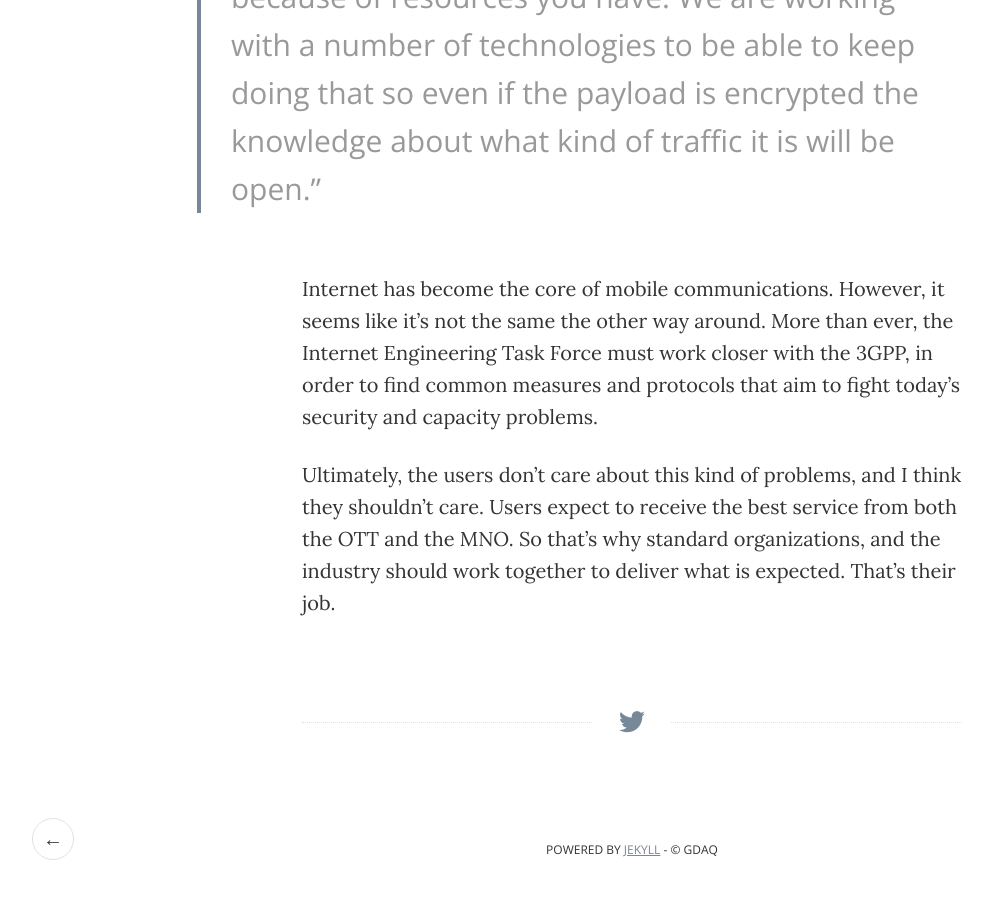
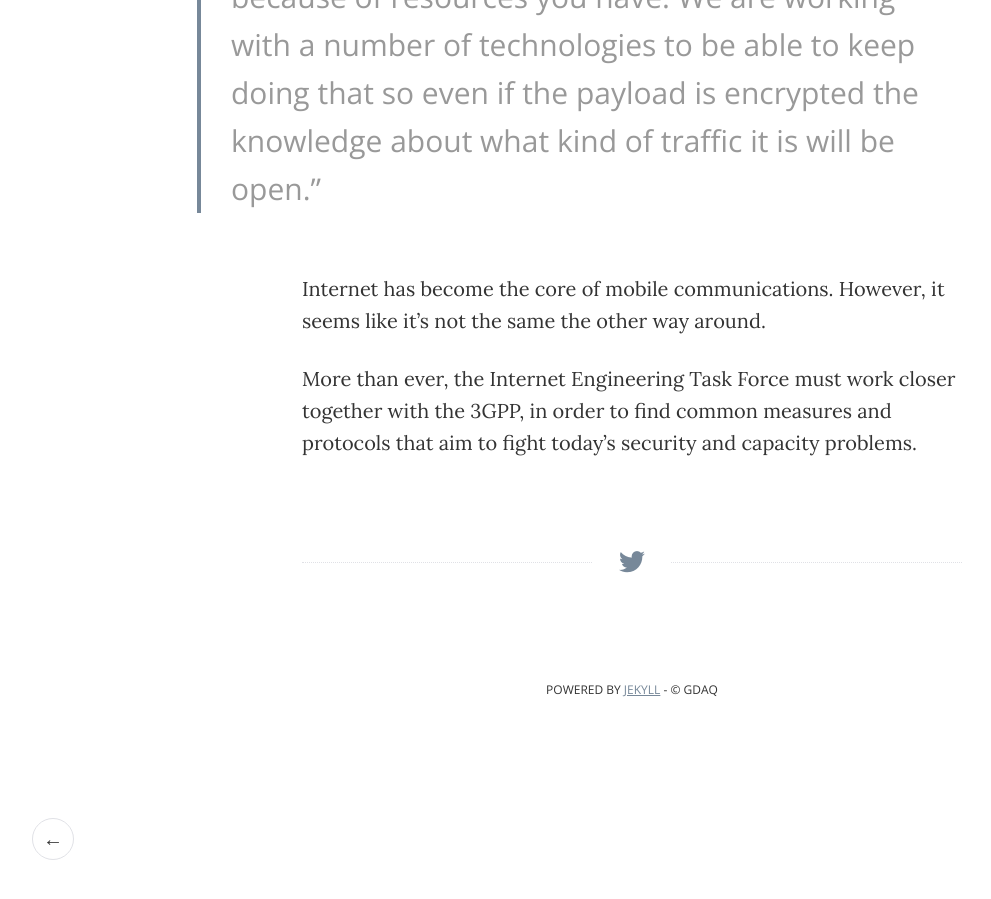
Before and after one commit to gdaq/gdaq.github.io, a Jekyll site: the page built from _posts/2015-01-23-Encrypted-Blindness.markdown, in a window 1280 px wide and 900 px high, scrolled down 2792 px. Shown: the whole window, without its empty margins (8-999 px from the left). Built offline with Jekyll 4.4.1, drawn with Linux system fonts in a browser that asks for light colours; after the commit the page ends 3532 px from its top, so only the background shows below that.

Commit message:
Update 2015-01-23-Encrypted-Blindness.markdown

```diff
--- a/_posts/2015-01-23-Encrypted-Blindness.markdown
+++ b/_posts/2015-01-23-Encrypted-Blindness.markdown
@@ -29,6 +29,6 @@ Keith Dyer, from The Mobile Network, did an excellent job on his [piece](http://
 
 >"There’s a tug of war right now between operators and OTT encryption. Google’s SPDY protocol is an IETF standard that is meant to provide a better service between endpoints – but it doesn’t consider the network. In the mobile network you have different needs and you need to be able optimise because of resources you have. We are working with a number of technologies to be able to keep doing that so even if the payload is encrypted the knowledge about what kind of traffic it is will be open."
 
-Internet has become the core of mobile communications. However, it seems like it's not the same the other way around. More than ever, the Internet Engineering Task Force must work closer with the 3GPP, in order to find common measures and protocols that aim to fight today's security and capacity problems.
+Internet has become the core of mobile communications. However, it seems like it’s not the same the other way around.
 
-Ultimately, the users don't care about this kind of problems, and I think they shouldn't care. Users expect to receive the best service from both the OTT and the MNO. So that's why standard organizations, and the industry should work together to deliver what is expected. That's their job.
+More than ever, the Internet Engineering Task Force must work closer together with the 3GPP, in order to find common measures and protocols that aim to fight today’s security and capacity problems.
```
